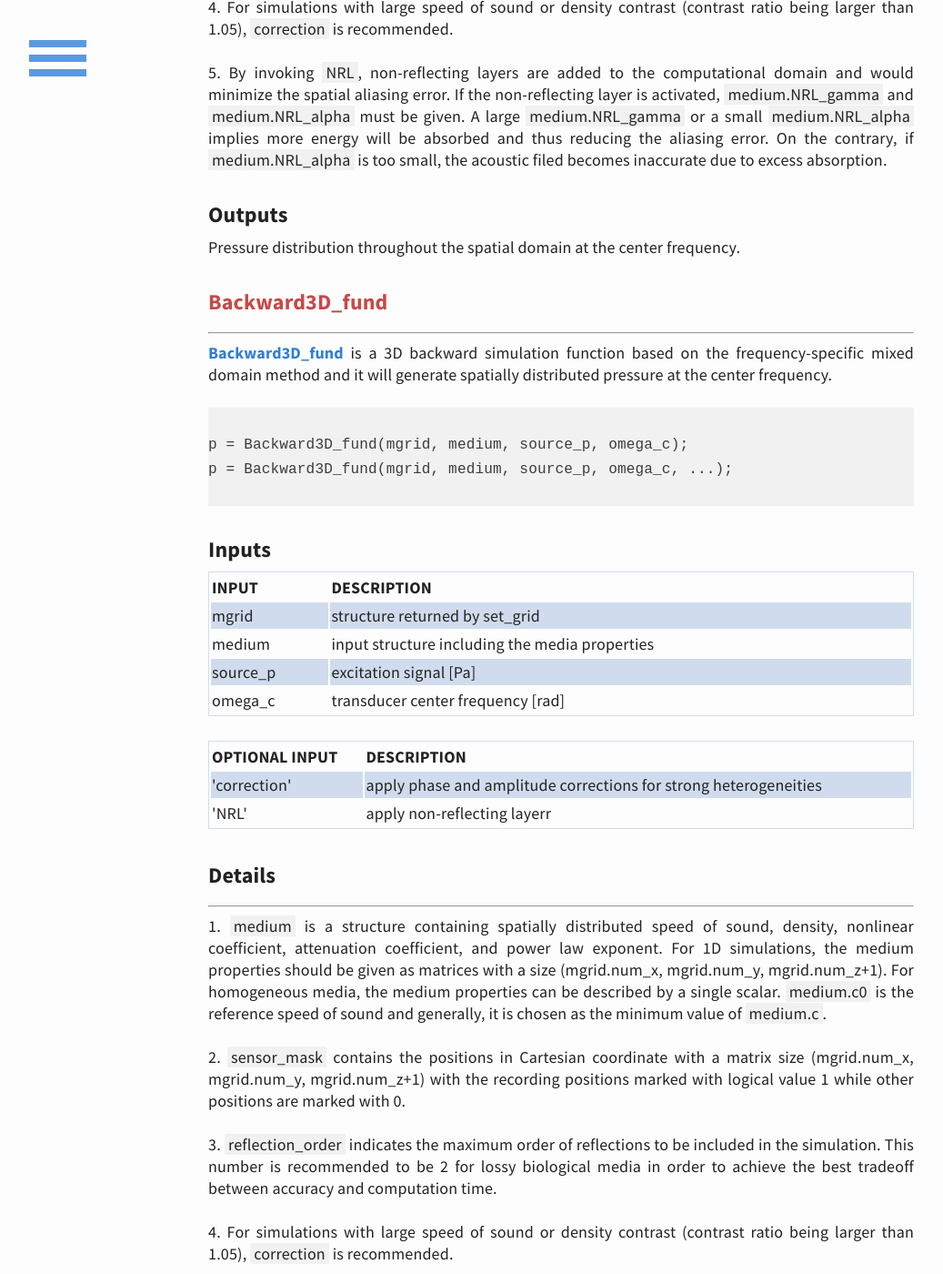
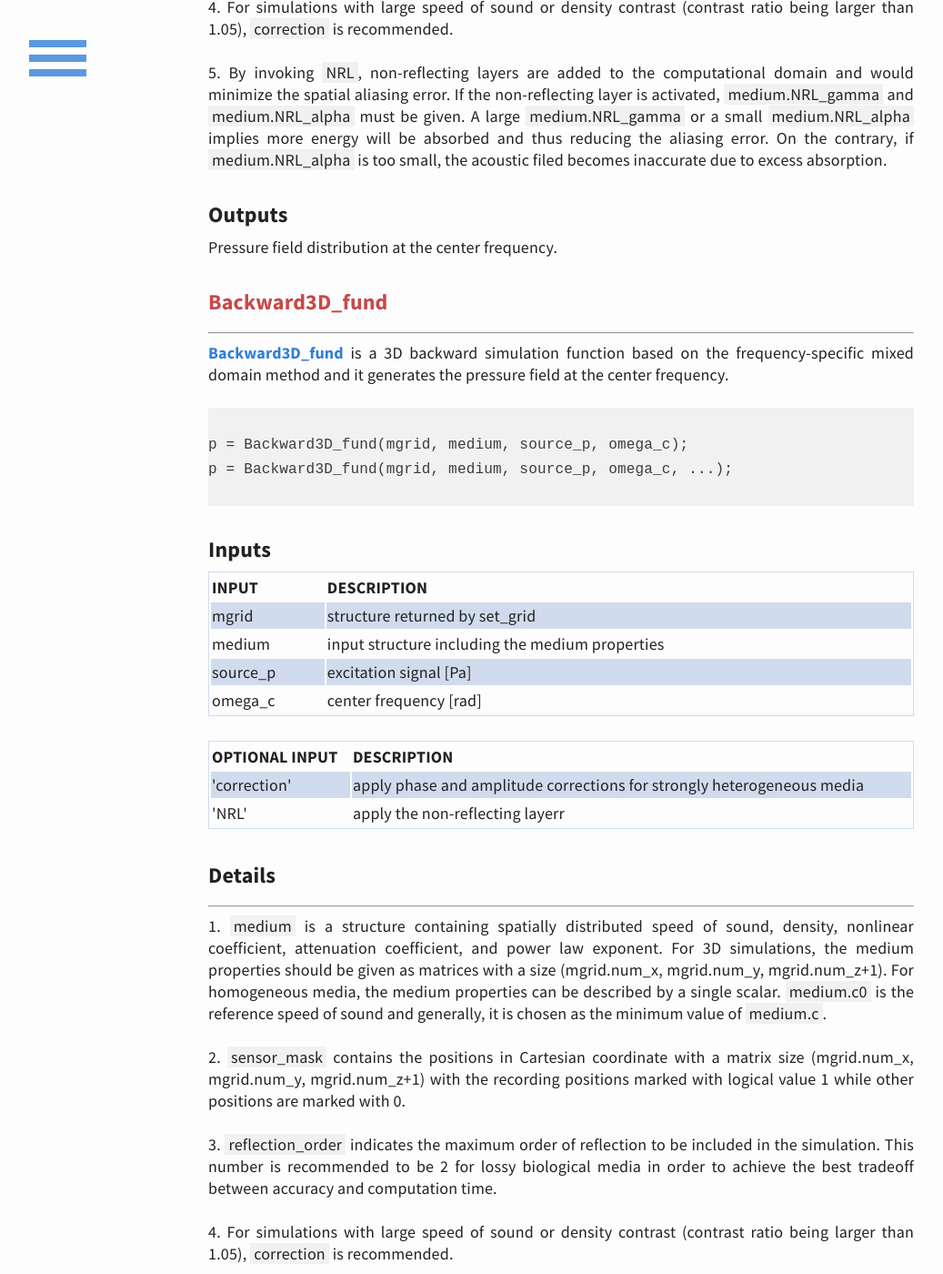
Before and after one commit to m-SOUND/mSOUND, a Jekyll site: the page built from function.html, in a window 1280 px wide and 1400 px high, scrolled down 16849 px. Shown: the whole window at 91% size, without its empty margins (23-1060 px from the left). Built offline with Jekyll 4.4.1, drawn with Linux system fonts in a browser that asks for light colours; some of the changed text lies outside the part shown.

Commit message:
Update function.html

```diff
--- a/function.html
+++ b/function.html
@@ -320,7 +320,7 @@ p = Forward3D(mgrid, medium, source_p, sensor_mask, reflection_order, ...);
     <td>'correction'</td><td>apply phase and amplitude corrections for strongly heterogeneous media</td>
   </tr>
    <tr>
-  <td>'NRL'</td><td>apply non-reflecting layer</td>
+  <td>'NRL'</td><td>apply the non-reflecting layer</td>
   </tr>
    <tr>
   <td>'animation'</td><td>play the animation during the simulation</td>
@@ -408,7 +408,7 @@ p = Forward2D_fund(mgrid, medium, source_p, omega_c, reflection_order, ...);
     <td>'correction'</td><td>apply phase and amplitude corrections for strongly heterogeneous media</td>
   </tr>
    <tr>
-  <td>'NRL'</td><td>apply non-reflecting layer</td>
+  <td>'NRL'</td><td>apply the non-reflecting layer</td>
   </tr>
  </table>
 
@@ -428,7 +428,7 @@ p = Forward2D_fund(mgrid, medium, source_p, omega_c, reflection_order, ...);
  contains the positions in Cartesian coordinate with a matrix size (mgrid.num_x, mgrid.num_y+1)
  with the recording positions marked with logical value 1 while other positions are marked with 0.
  <br><br>3. <span style="background-color:#f1f1f1">reflection_order</span>
- indicates the maximum order of reflections to be included in the simulation. This number is
+ indicates the maximum order of reflection to be included in the simulation. This number is
  recommended to be 2 for lossy biological media in order to achieve the best tradeoff between accuracy and computation time.
  <br><br>4. For simulations with large speed of sound or density contrast (contrast ratio being larger than 1.05),
  <span style="background-color:#f1f1f1">correction</span> is recommended.
@@ -443,7 +443,7 @@ p = Forward2D_fund(mgrid, medium, source_p, omega_c, reflection_order, ...);
 
 <h3>Outputs</h3>
 <p>
-Pressure distribution throughout the spatial domain at the center frequency.
+Pressure field distribution at the center frequency.
 </pr>
 
 
@@ -455,8 +455,8 @@ Pressure distribution throughout the spatial domain at the center frequency.
 is a 2D forward simulation function based on the frequency-specific mixed domain method and it
  generates the pressure field at the second harmonics.
  To generate the second harmonic pressure field,
- people must run the function <a href="/mSOUND/function.html#Forward2D_fund">Forward2D_fund</a> first to
-obtain the presure at the center frequency <span style="background-color:#f1f1f1">P_fundamental</span>.
+ users must run the function <a href="/mSOUND/function.html#Forward2D_fund">Forward2D_fund</a> first to
+obtain the pressure at the center frequency <span style="background-color:#f1f1f1">P_fundamental</span>.
  When calculating the second harmonic pressure, density heterogeneity is not considered.
 <pre>  <code>
 p = Forward2D_sec(mgrid, medium, P_fundamental, omega_c);
@@ -472,7 +472,7 @@ p = Forward2D_sec(mgrid, medium, P_fundamental, omega_c, ...);
     <td>mgrid</td><td>structure returned by set_grid</td>
   </tr>
   <tr>
-    <td>medium </td><td>input structure including the media properties</td>
+    <td>medium </td><td>input structure including the medium properties</td>
   </tr>
   <tr>
     <td>P_fundamental</td><td>pressure at the center frequency  [Pa]</td>
@@ -487,20 +487,20 @@ p = Forward2D_sec(mgrid, medium, P_fundamental, omega_c, ...);
     <th>OPTIONAL INPUT</th><th>DESCRIPTION</th>
   </tr>
   <tr>
-    <td>'correction'</td><td>apply phase and amplitude corrections for strong heterogeneities</td>
+    <td>'correction'</td><td>apply phase and amplitude corrections for strongly heterogeneous media</td>
   </tr>
    <tr>
-  <td>'NRL'</td><td>apply non-reflecting layer</td>
+  <td>'NRL'</td><td>apply the non-reflecting layer</td>
   </tr>
  </table>
 <br>
-<h3> Details </h3>
+<h3> Remarks </h3>
 <hr>
 <p>
 1. <span style="background-color:#f1f1f1">medium</span>
  is a structure containing spatially distributed speed of sound, density, nonlinear coefficient,
  attenuation coefficient, and power law exponent.
- For 1D simulations, the medium properties should be given as matrices with a size (mgrid.num_x, mgrid.num_y+1).
+ For 2D simulations, the medium properties should be given as matrices with a size (mgrid.num_x, mgrid.num_y+1).
  For homogeneous media, the medium properties can be described by a single scalar.
  <span style="background-color:#f1f1f1">medium.c0</span>
  is the reference speed of sound and generally, it is chosen as the minimum value of
@@ -521,7 +521,7 @@ p = Forward2D_sec(mgrid, medium, P_fundamental, omega_c, ...);
 
 <h3>Outputs</h3>
 <p>
-Pressure distribution throughout the spatial domain at the second-harmonic frequency.
+Pressure field distribution at the second harmonics.
 </pr>
 
 
@@ -546,7 +546,7 @@ p = Forward3D_fund(mgrid, medium, source_p, omega_c, reflection_order, ...);
     <td>mgrid</td><td>structure returned by set_grid</td>
   </tr>
   <tr>
-    <td>medium </td><td>input structure including the media properties</td>
+    <td>medium </td><td>input structure including the medium properties</td>
   </tr>
   <tr>
     <td>source_p</td><td>excitation signal [Pa]</td>
@@ -561,7 +561,7 @@ p = Forward3D_fund(mgrid, medium, source_p, omega_c, reflection_order, ...);
 <th>OPTIONAL INPUT</th><th>DESCRIPTION</th>
 </tr>
 <tr>
-<td>'correction'</td><td>apply phase and amplitude corrections for strong heterogeneities</td>
+<td>'correction'</td><td>apply phase and amplitude corrections for strongly heterogeneous media</td>
 </tr>
    <tr>
   <td>'NRL'</td><td>apply non-reflecting layer</td>
@@ -584,7 +584,7 @@ p = Forward3D_fund(mgrid, medium, source_p, omega_c, reflection_order, ...);
  contains the positions in Cartesian coordinate with a matrix size (mgrid.num_x, mgrid.num_y, mgrid.num_z+1)
  with the recording positions marked with logical value 1 while other positions are marked with 0.
  <br><br>3. <span style="background-color:#f1f1f1">reflection_order</span>
- indicates the maximum order of reflections to be included in the simulation. This number is
+ indicates the maximum order of reflection to be included in the simulation. This number is
  recommended to be 2 for lossy biological media in order to achieve the best tradeoff between accuracy and computation time.
  <br><br>4. For simulations with large speed of sound or density contrast (contrast ratio being larger than 1.05),
  <span style="background-color:#f1f1f1">correction</span> is recommended.
@@ -600,7 +600,7 @@ p = Forward3D_fund(mgrid, medium, source_p, omega_c, reflection_order, ...);
 <h3>Outputs</h3>
 
 <p>
-Pressure distribution throughout the spatial domain at the center frequency.
+Pressure field distribution at the center frequency.
 </pr>
 
 
@@ -610,10 +610,10 @@ Pressure distribution throughout the spatial domain at the center frequency.
 <p>
 <a href="/mSOUND/function.html#Forward3D_sec">Forward3D_sec</a>
  is a 3D forward simulation function based on the frequency-specific mixed domain method and it
- will generate spatially distributed pressure at the second harmonic frequency.
+ generates the pressure field at the second harmonics.
  To generate the second harmonic pressure field,
- people must run the function <a href="/mSOUND/function.html#Forward3D_fund">Forward3D_fund</a> first to
-obtain the presure at the center frequency <span style="background-color:#f1f1f1">P_fundamental</span>.
+ users must run the function <a href="/mSOUND/function.html#Forward3D_fund">Forward3D_fund</a> first to
+obtain the pressure at the center frequency <span style="background-color:#f1f1f1">P_fundamental</span>.
  When calculating the second harmonic pressure, density heterogeneity is not considered.
 <pre>  <code>
 p = Forward3D_sec(mgrid, medium, P_fundamental, omega_c);
@@ -629,7 +629,7 @@ p = Forward3D_sec(mgrid, medium, P_fundamental, omega_c, ...);
     <td>mgrid</td><td>structure returned by set_grid</td>
   </tr>
   <tr>
-    <td>medium </td><td>input structure including the media properties</td>
+    <td>medium </td><td>input structure including the medium properties</td>
   </tr>
   <tr>
     <td>P_fundamental</td><td>pressure at the center frequency  [Pa]</td>
@@ -644,7 +644,7 @@ p = Forward3D_sec(mgrid, medium, P_fundamental, omega_c, ...);
     <th>OPTIONAL INPUT</th><th>DESCRIPTION</th>
   </tr>
   <tr>
-    <td>'correction'</td><td>apply phase and amplitude corrections for strong heterogeneities</td>
+    <td>'correction'</td><td>apply phase and amplitude corrections for strongly heterogeneous media</td>
   </tr>
    <tr>
   <td>'NRL'</td><td>apply non-reflecting layer</td>
@@ -652,13 +652,13 @@ p = Forward3D_sec(mgrid, medium, P_fundamental, omega_c, ...);
  </table>
 
 <br>
-<h3> Details </h3>
+<h3> Remarks </h3>
 <hr>
 <p>
 1. <span style="background-color:#f1f1f1">medium</span>
  is a structure containing spatially distributed speed of sound, density, nonlinear coefficient,
  attenuation coefficient, and power law exponent.
- For 1D simulations, the medium properties should be given as matrices with a size (mgrid.num_x, mgrid.num_y, mgrid.num_z+1).
+ For 3D simulations, the medium properties should be given as matrices with a size (mgrid.num_x, mgrid.num_y, mgrid.num_z+1).
  For homogeneous media, the medium properties can be described by a single scalar.
  <span style="background-color:#f1f1f1">medium.c0</span>
  is the reference speed of sound and generally, it is chosen as the minimum value of
@@ -679,7 +679,7 @@ p = Forward3D_sec(mgrid, medium, P_fundamental, omega_c, ...);
 
 <h3>Outputs</h3>
 <p>
-Pressure distribution throughout the spatial domain at the second-harmonic frequency.
+Pressure field distribution at the second harmonics.
 </pr>
 
 
@@ -688,7 +688,7 @@ Pressure distribution throughout the spatial domain at the second-harmonic frequ
 <hr>
 <p>
  <a href="/mSOUND/function.html#Backward1D">Backward1D</a>
- is a 1D backward simulation function based on the transient mixed domain method and it will generate transient-domain results.
+ is a 1D backward simulation function based on the transient mixed domain method and it generates time-domain results.
 <pre> <code>
 p = Backward1D(mgrid, medium, source_p, sensor_mask);
 p = Backward1D(mgrid, medium, source_p, sensor_mask, ...);
@@ -704,13 +704,13 @@ p = Backward1D(mgrid, medium, source_p, sensor_mask, ...);
     <td>mgrid</td><td>structure returned by set_grid</td>
   </tr>
   <tr>
-    <td>medium </td><td>input structure including the media properties</td>
+    <td>medium </td><td>input structure including the medium properties</td>
   </tr>
    <tr>
     <td>source_p</td><td>excitation signal [Pa]</td>
   </tr>
   <tr>
-    <td>sensor_mask</td><td>a set of Cartesian points where the pressure is recorded</td>
+    <td>sensor_mask</td><td>a set of Cartesian points where the waveform is recorded</td>
   </tr>
  </table>
 
@@ -720,12 +720,12 @@ p = Backward1D(mgrid, medium, source_p, sensor_mask, ...);
    <th>OPTIONAL INPUT</th><th>DESCRIPTION</th>
   </tr>
   <tr>
-   <td>'correction'</td><td>apply phase and amplitude corrections for strong heterogeneities</td>
+   <td>'correction'</td><td>apply phase and amplitude corrections for strongly heterogeneous media</td>
   </tr>
  </table>
 
 <br>
-<h3> Details </h3>
+<h3> Remarks </h3>
 <hr>
 <p>
 1. <span style="background-color:#f1f1f1">medium</span>
@@ -741,7 +741,7 @@ p = Backward1D(mgrid, medium, source_p, sensor_mask, ...);
  contains the positions in Cartesian coordinate with a matrix size (mgrid.num_x+1, 1)
  with the recording positions marked with logical value 1 while other positions are marked with 0.
  <br><br>4. <span style="background-color:#f1f1f1">reflection_order</span>
- indicates the maximum order of reflections to be included in the simulation. This number is
+ indicates the maximum order of reflection to be included in the simulation. This number is
  recommended to be 2 for lossy biological media in order to achieve the best tradeoff between accuracy and computation time.
  <br><br>5. For simulations with large speed of sound or density contrast (contrast ratio being larger than 1.05),
  <span style="background-color:#f1f1f1">correction</span> is recommended.
@@ -757,7 +757,7 @@ Time-domain results recorded at the sensor positions given by <span style="backg
 <hr>
 <p>
  <a href="/mSOUND/function.html#Backward2D">Backward2D</a>
- is a 2D backward simulation function based on the transient mixed domain method and it will generate transient-domain results.
+ is a 2D backward simulation function based on the transient mixed domain method and it generates time-domain results.
 <pre>  <code>
 p = Backward2D(mgrid, medium, source_p, sensor_mask);
 p = Backward2D(mgrid, medium, source_p, sensor_mask, ...);
@@ -772,13 +772,13 @@ p = Backward2D(mgrid, medium, source_p, sensor_mask, ...);
     <td>mgrid</td><td>structure returned by set_grid</td>
   </tr>
   <tr>
-    <td>medium </td><td>input structure including the media properties</td>
+    <td>medium </td><td>input structure including the medium properties</td>
   </tr>
    <tr>
     <td>source_p</td><td>excitation signal [Pa]</td>
   </tr>
   <tr>
-    <td>sensor_mask</td><td>a set of Cartesian points where the pressure is recorded</td>
+    <td>sensor_mask</td><td>a set of Cartesian points where the waveform is recorded</td>
   </tr>
  </table>
 <br>
@@ -787,10 +787,10 @@ p = Backward2D(mgrid, medium, source_p, sensor_mask, ...);
     <th>OPTIONAL INPUT</th><th>DESCRIPTION</th>
   </tr>
   <tr>
-    <td>'correction'</td><td>apply phase and amplitude corrections for strong heterogeneities</td>
+    <td>'correction'</td><td>apply phase and amplitude corrections for strongly heterogeneous media</td>
   </tr>
    <tr>
-  <td>'NRL'</td><td>apply non-reflecting layerr</td>
+  <td>'NRL'</td><td>apply the non-reflecting layer</td>
   </tr>
    <tr>
   <td>'animation'</td><td>play the animation during the simulation</td>
@@ -801,13 +801,13 @@ p = Backward2D(mgrid, medium, source_p, sensor_mask, ...);
  </table>
 
 <br>
-<h3> Details </h3>
+<h3> Remarks </h3>
 <hr>
 <p>
 1. <span style="background-color:#f1f1f1">medium</span>
  is a structure containing spatially distributed speed of sound, density, nonlinear coefficient,
  attenuation coefficient, and power law exponent.
- For 1D simulations, the medium properties should be given as matrices with a size (mgrid.num_x, mgrid.num_y+1).
+ For 2D simulations, the medium properties should be given as matrices with a size (mgrid.num_x, mgrid.num_y+1).
  For homogeneous media, the medium properties can be described by a single scalar.
  <span style="background-color:#f1f1f1">medium.c0</span>
  is the reference speed of sound and generally, it is chosen as the minimum value of
@@ -817,7 +817,7 @@ p = Backward2D(mgrid, medium, source_p, sensor_mask, ...);
  contains the positions in Cartesian coordinate with a matrix size (mgrid.num_x, mgrid.num_y+1)
  with the recording positions marked with logical value 1 while other positions are marked with 0.
  <br><br>4. <span style="background-color:#f1f1f1">reflection_order</span>
- indicates the maximum order of reflections to be included in the simulation. This number is
+ indicates the maximum order of reflection to be included in the simulation. This number is
  recommended to be 2 for lossy biological media in order to achieve the best tradeoff between accuracy and computation time.
  <br><br>5. For simulations with large speed of sound or density contrast (contrast ratio being larger than 1.05),
  <span style="background-color:#f1f1f1">correction</span> is recommended.
@@ -842,7 +842,7 @@ Time-domain results recorded at the sensor positions given by <span style="backg
 <hr>
 <p>
  <a href="/mSOUND/function.html#Backward3D">Backward3D</a>
- is a 3D backward simulation function based on the transient mixed domain method and it will generate transient-domain results.
+ is a 3D backward simulation function based on the transient mixed domain method and it generates time-domain results.
 <pre>  <code>
 p = Backward3D(mgrid, medium, source_p, sensor_mask);
 p = Backward3D(mgrid, medium, source_p, sensor_mask, ...);
@@ -857,7 +857,7 @@ p = Backward3D(mgrid, medium, source_p, sensor_mask, ...);
     <td>mgrid</td><td>structure returned by set_grid</td>
   </tr>
   <tr>
-    <td>medium </td><td>input structure including the media properties</td>
+    <td>medium </td><td>input structure including the medium properties</td>
   </tr>
   <tr>
     <td>source_p</td><td>excitation signal [Pa]</td>
@@ -886,13 +886,13 @@ p = Backward3D(mgrid, medium, source_p, sensor_mask, ...);
  </table>
 
 <br>
-<h3> Details </h3>
+<h3> Remarks </h3>
 <hr>
 <p>
 1. <span style="background-color:#f1f1f1">medium</span>
  is a structure containing spatially distributed speed of sound, density, nonlinear coefficient,
  attenuation coefficient, and power law exponent.
- For 1D simulations, the medium properties should be given as matrices with a size (mgrid.num_x, mgrid.num_y, mgrid.num_z+1).
+ For 3D simulations, the medium properties should be given as matrices with a size (mgrid.num_x, mgrid.num_y, mgrid.num_z+1).
  For homogeneous media, the medium properties can be described by a single scalar.
  <span style="background-color:#f1f1f1">medium.c0</span>
  is the reference speed of sound and generally, it is chosen as the minimum value of
@@ -902,7 +902,7 @@ p = Backward3D(mgrid, medium, source_p, sensor_mask, ...);
  contains the positions in Cartesian coordinate with a matrix size (mgrid.num_x, mgrid.num_y, mgrid.num_z+1)
  with the recording positions marked with logical value 1 while other positions are marked with 0.
  <br><br>4. <span style="background-color:#f1f1f1">reflection_order</span>
- indicates the maximum order of reflections to be included in the simulation. This number is
+ indicates the maximum order of reflection to be included in the simulation. This number is
  recommended to be 2 for lossy biological media in order to achieve the best tradeoff between accuracy and computation time.
  <br><br>5. For simulations with large speed of sound or density contrast (contrast ratio being larger than 1.05),
  <span style="background-color:#f1f1f1">correction</span> is recommended.
@@ -928,7 +928,7 @@ Time-domain results recorded at the sensor positions given by <span style="backg
 <p>
  <a href="/mSOUND/function.html#Backward2D_fund">Backward2D_fund</a>
  is a 2D backward simulation function based on the frequency-specific mixed domain method and it
- will generate spatially distributed pressure at the center frequency.
+ generates the pressure field at the center frequency.
 <pre>  <code>
 p = Backward2D_fund(mgrid, medium, source_p, omega_c);
 p = Backward2D_fund(mgrid, medium, source_p, omega_c, ...);
@@ -943,13 +943,13 @@ p = Backward2D_fund(mgrid, medium, source_p, omega_c, ...);
     <td>mgrid</td><td>structure returned by set_grid</td>
   </tr>
   <tr>
-    <td>medium </td><td>input structure including the media properties</td>
+    <td>medium </td><td>input structure including the medium properties</td>
   </tr>
   <tr>
     <td>source_p</td><td>excitation signal [Pa]</td>
   </tr>
    <tr>
-    <td>omega_c </td><td>transducer center frequency [rad]</td>
+    <td>omega_c </td><td>ultrasound center frequency [rad]</td>
   </tr>
  </table>
 <br>
@@ -958,22 +958,22 @@ p = Backward2D_fund(mgrid, medium, source_p, omega_c, ...);
     <th>OPTIONAL INPUT</th><th>DESCRIPTION</th>
   </tr>
   <tr>
-    <td>'correction'</td><td>apply phase and amplitude corrections for strong heterogeneities</td>
+    <td>'correction'</td><td>apply phase and amplitude corrections for strongly heterogeneous media</td>
   </tr>
    <tr>
-  <td>'NRL'</td><td>apply non-reflecting layerr</td>
+  <td>'NRL'</td><td>apply the non-reflecting layerr</td>
   </tr>
  </table>
 
 
 <br>
-<h3> Details </h3>
+<h3> Remarks </h3>
 <hr>
 <p>
 1. <span style="background-color:#f1f1f1">medium</span>
  is a structure containing spatially distributed speed of sound, density, nonlinear coefficient,
  attenuation coefficient, and power law exponent.
- For 1D simulations, the medium properties should be given as matrices with a size (mgrid.num_x, mgrid.num_y+1).
+ For 2D simulations, the medium properties should be given as matrices with a size (mgrid.num_x, mgrid.num_y+1).
  For homogeneous media, the medium properties can be described by a single scalar.
  <span style="background-color:#f1f1f1">medium.c0</span>
  is the reference speed of sound and generally, it is chosen as the minimum value of
@@ -982,7 +982,7 @@ p = Backward2D_fund(mgrid, medium, source_p, omega_c, ...);
  contains the positions in Cartesian coordinate with a matrix size (mgrid.num_x, mgrid.num_y+1)
  with the recording positions marked with logical value 1 while other positions are marked with 0.
  <br><br>3. <span style="background-color:#f1f1f1">reflection_order</span>
- indicates the maximum order of reflections to be included in the simulation. This number is
+ indicates the maximum order of reflection to be included in the simulation. This number is
  recommended to be 2 for lossy biological media in order to achieve the best tradeoff between accuracy and computation time.
  <br><br>4. For simulations with large speed of sound or density contrast (contrast ratio being larger than 1.05),
  <span style="background-color:#f1f1f1">correction</span> is recommended.
@@ -997,7 +997,7 @@ p = Backward2D_fund(mgrid, medium, source_p, omega_c, ...);
 
 <h3>Outputs</h3>
 <p>
-Pressure distribution throughout the spatial domain at the center frequency.
+Pressure field distribution at the center frequency.
 </pr>
 
 <a id="Backward3D_fund"></a>
@@ -1006,7 +1006,7 @@ Pressure distribution throughout the spatial domain at the center frequency.
 <p>
 <a href="/mSOUND/function.html#Backward3D_fund">Backward3D_fund</a>
 is a 3D backward simulation function based on the frequency-specific mixed domain method and it
- will generate spatially distributed pressure at the center frequency.
+generates the pressure field at the center frequency.
 <pre>  <code>
 p = Backward3D_fund(mgrid, medium, source_p, omega_c);
 p = Backward3D_fund(mgrid, medium, source_p, omega_c, ...);
@@ -1021,13 +1021,13 @@ p = Backward3D_fund(mgrid, medium, source_p, omega_c, ...);
     <td>mgrid</td><td>structure returned by set_grid</td>
   </tr>
   <tr>
-    <td>medium </td><td>input structure including the media properties</td>
+    <td>medium </td><td>input structure including the medium properties</td>
   </tr>
   <tr>
     <td>source_p</td><td>excitation signal [Pa]</td>
   </tr>
    <tr>
-    <td>omega_c </td><td>transducer center frequency [rad]</td>
+    <td>omega_c </td><td>center frequency [rad]</td>
   </tr>
  </table>
 <br>
@@ -1036,10 +1036,10 @@ p = Backward3D_fund(mgrid, medium, source_p, omega_c, ...);
 <th>OPTIONAL INPUT</th><th>DESCRIPTION</th>
 </tr>
 <tr>
-<td>'correction'</td><td>apply phase and amplitude corrections for strong heterogeneities</td>
+<td>'correction'</td><td>apply phase and amplitude corrections for strongly heterogeneous media</td>
 </tr>
    <tr>
-<td>'NRL'</td><td>apply non-reflecting layerr</td>
+<td>'NRL'</td><td>apply the non-reflecting layerr</td>
   </tr>
 </table>
 
@@ -1050,7 +1050,7 @@ p = Backward3D_fund(mgrid, medium, source_p, omega_c, ...);
 1. <span style="background-color:#f1f1f1">medium</span>
  is a structure containing spatially distributed speed of sound, density, nonlinear coefficient,
  attenuation coefficient, and power law exponent.
- For 1D simulations, the medium properties should be given as matrices with a size (mgrid.num_x, mgrid.num_y, mgrid.num_z+1).
+ For 3D simulations, the medium properties should be given as matrices with a size (mgrid.num_x, mgrid.num_y, mgrid.num_z+1).
  For homogeneous media, the medium properties can be described by a single scalar.
  <span style="background-color:#f1f1f1">medium.c0</span>
  is the reference speed of sound and generally, it is chosen as the minimum value of
@@ -1059,7 +1059,7 @@ p = Backward3D_fund(mgrid, medium, source_p, omega_c, ...);
  contains the positions in Cartesian coordinate with a matrix size (mgrid.num_x, mgrid.num_y, mgrid.num_z+1)
  with the recording positions marked with logical value 1 while other positions are marked with 0.
  <br><br>3. <span style="background-color:#f1f1f1">reflection_order</span>
- indicates the maximum order of reflections to be included in the simulation. This number is
+ indicates the maximum order of reflection to be included in the simulation. This number is
  recommended to be 2 for lossy biological media in order to achieve the best tradeoff between accuracy and computation time.
  <br><br>4. For simulations with large speed of sound or density contrast (contrast ratio being larger than 1.05),
  <span style="background-color:#f1f1f1">correction</span> is recommended.
@@ -1075,5 +1075,5 @@ p = Backward3D_fund(mgrid, medium, source_p, omega_c, ...);
 <h3>Outputs</h3>
 
 <p>
-Pressure distribution throughout the spatial domain at the center frequency.
+Pressure field distribution at the center frequency.
 </pr>
```
Also changed, not shown: other parts of function.html (+1 -1 lines).
